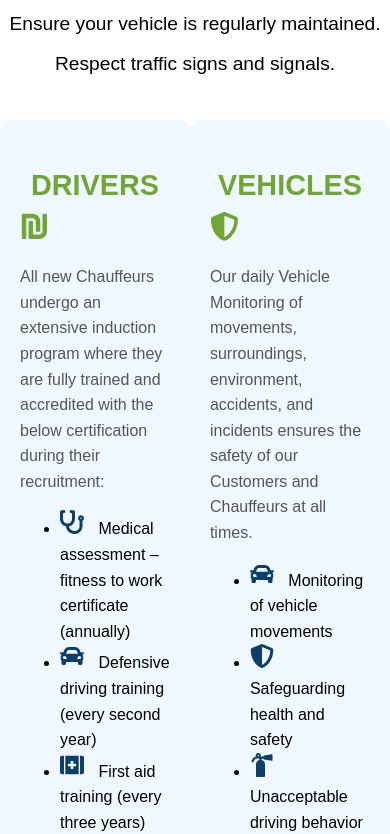
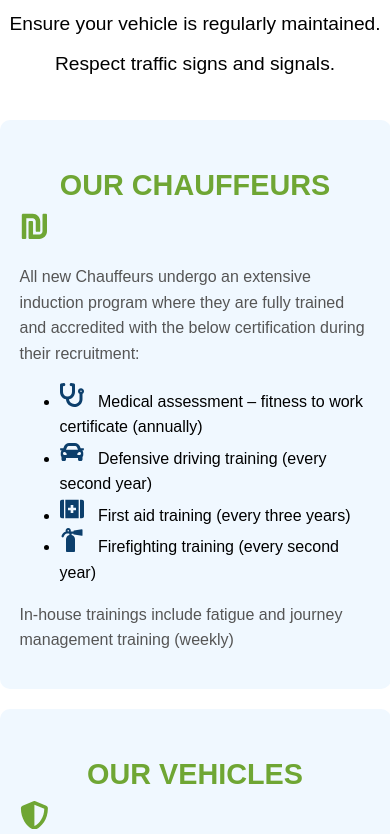
Before and after one commit to IkanyengAdams/my-website, a React (Create React App) app in the folder lociware-website/: page / in a window 390 px wide. Shown: the part 10920-11754 px from the top of the page. Built offline with nearby package versions, Linux system fonts and the light colour scheme.

Commit message:
fixed safety section's responsivness and the length of the open navbar

```diff
--- a/lociware-website/src/components/Safety.css
+++ b/lociware-website/src/components/Safety.css
@@ -48,7 +48,7 @@
 }
 
 .section-icon {
-  color: #6fa634; /* Blue color */
+  color: #6fa634; /* Green color */
   font-size: 1.8rem; /* Increase icon size */
   margin-right: 12px; /* Add spacing */
 }
@@ -59,7 +59,15 @@
   margin-right: 10px; /* Add space between icon and text */
 }
 
+/* Responsive Design for Small Screens */
+@media (max-width: 768px) {
+  .safety-sections {
+    flex-direction: column; /* Stack cards vertically on small screens */
+    align-items: center;
+  }
 
-  .multi-icons {
-    color: #0c3f6c
+  .safety-section {
+    width: 90%; /* Full width on small screens for better readability */
+    margin-bottom: 20px; /* Add spacing between stacked cards */
   }
+}
--- a/lociware-website/src/components/Safety.jsx
+++ b/lociware-website/src/components/Safety.jsx
@@ -22,7 +22,7 @@ export default function Safety() {
       <div className="safety-sections">
         {/* Drivers Section */}
         <div className="safety-section">
-          <h3 className="section-title">DRIVERS</h3>
+          <h3 className="section-title">OUR CHAUFFEURS</h3>
           <div className="section-content">
             <FaShekelSign className="section-icon" />
             <p>
@@ -40,7 +40,7 @@ export default function Safety() {
 
         {/* Vehicles Section */}
         <div className="safety-section">
-          <h3 className="section-title">VEHICLES</h3>
+          <h3 className="section-title">OUR VEHICLES</h3>
           <div className="section-content">
             <FaShieldAlt className="section-icon" />
             <p>
--- a/lociware-website/src/styles.css
+++ b/lociware-website/src/styles.css
@@ -135,6 +135,7 @@ body {
     right: 0;
     width: 250px; /* Fixed width for the sidebar */
     height: 100vh; /* Full height */
+    margin-top: 45px;
     background-color: white;
     box-shadow: -4px 0 8px rgba(0, 0, 0, 0.1);
     display: flex;
```
Lines whose indentation alone changed are shown as unchanged.
